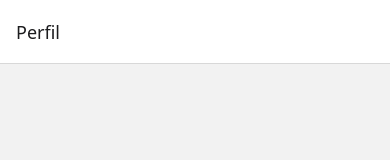
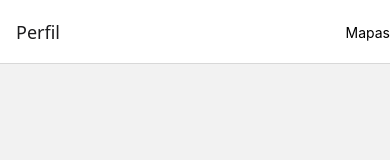
Before and after one commit to nmantero72/sixpaws, a React Native app: screen /Profile in a window 390 px wide. Both pictures are taken after a click on the button "CONTINUAR". Shown: the top 160 px of the page. Built offline with nearby package versions, Linux system fonts and the light colour scheme.

Commit message:
Navigation: add permanent access to Maps from Profile header

```diff
--- a/src/ui/navigation.tsx
+++ b/src/ui/navigation.tsx
@@ -2,6 +2,7 @@ import React, { useEffect, useState } from "react";
 import type { Dog } from "../domain/Dog";
 import { NavigationContainer } from "@react-navigation/native";
 import { createNativeStackNavigator } from "@react-navigation/native-stack";
+import { Pressable, Text } from "react-native";
 
 import { OnboardingScreen } from "../features/onboarding/OnboardingScreen";
 import { ProfileScreen } from "../features/ProfileScreen";
@@ -30,7 +31,17 @@ export function AppNavigation() {
     <NavigationContainer>
       <Stack.Navigator>
         {dog ? (
-          <Stack.Screen name="Profile" options={{ title: "Perfil" }}>
+          <Stack.Screen
+            name="Profile"
+            options={({ navigation }) => ({
+              title: "Perfil",
+              headerRight: () => (
+                <Pressable onPress={() => navigation.navigate("Maps")}>
+                  <Text>Mapas</Text>
+                </Pressable>
+              ),
+            })}
+          >
             {() => <ProfileScreen dog={dog} />}
           </Stack.Screen>
         ) : (
@@ -38,7 +49,7 @@ export function AppNavigation() {
             {() => <OnboardingScreen onComplete={setDog} />}
           </Stack.Screen>
         )}
-        <Stack.Screen name="Maps" component={MapsScreen} />
+        <Stack.Screen name="Maps" component={MapsScreen} options={{ title: "Mapas" }} />
       </Stack.Navigator>
     </NavigationContainer>
   );
```
